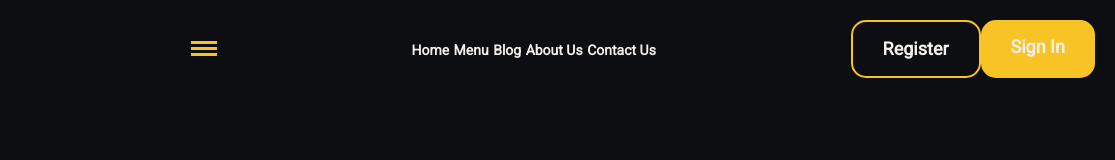
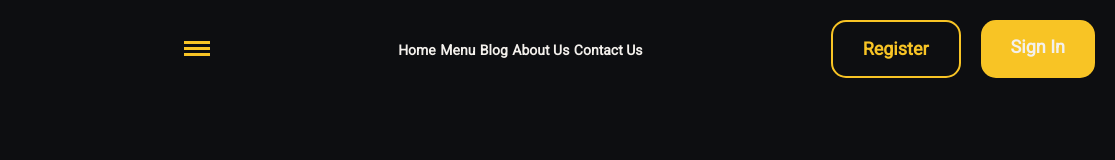
Before and after one commit to Hamadn/HungryHub, a plain HTML site: page index.html in a window 1280 px wide. Shown: the full height of the page, 165-1280 px from the left. Drawn offline with Linux system fonts and the light colour scheme.

Commit message:
Fixing the font(color) and gap between buttons

```diff
--- a/index.html
+++ b/index.html
@@ -32,9 +32,9 @@
           <a href="#">Contact Us</a>
         </div>
 
-        <div class="flex flex-jc-sb">
-        <a href="#" class="header__cta button_outline">Register</a>
-        <a href="#" class="button header__cta">Sign In</a>
+        <div class="flex flex-gap flex-jc-sb">
+        <a href="#" class="button_outline">Register</a>
+        <a href="#" class="button">Sign In</a>
         </div>
       </nav>
 
--- a/scss/globals/_boilerplate.scss
+++ b/scss/globals/_boilerplate.scss
@@ -35,6 +35,9 @@ input {
     &-ai-c {
         align-items: center;
     }
+    &-gap {
+        gap: 1.25rem;
+    }
 }
 
 .button {
@@ -46,8 +49,8 @@ input {
 }
 .button_outline {
     padding: 1rem 1.875rem;
-    background-color: transparent;
     border: 2px solid u.$yellow;
     border-radius: 15px;
     cursor: pointer;
+    color: u.$yellow !important;
 }
--- a/scss/layout/_header.scss
+++ b/scss/layout/_header.scss
@@ -34,8 +34,4 @@
             font-size: u.$font-sm;
         }
     }
-
-    &__cta {
-        color: u.$white;
-    }
 }
```
Also changed, not shown: dist/style.css, 1 other file.
